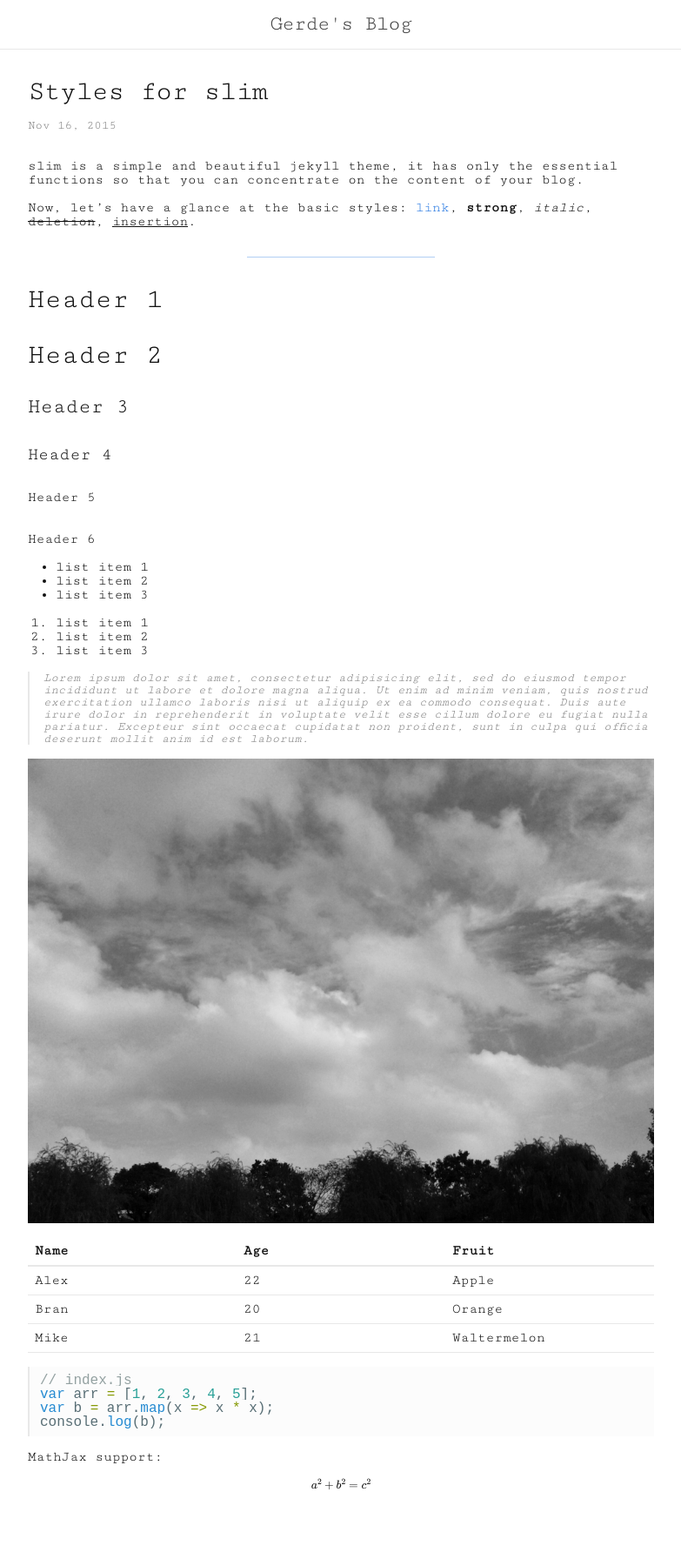
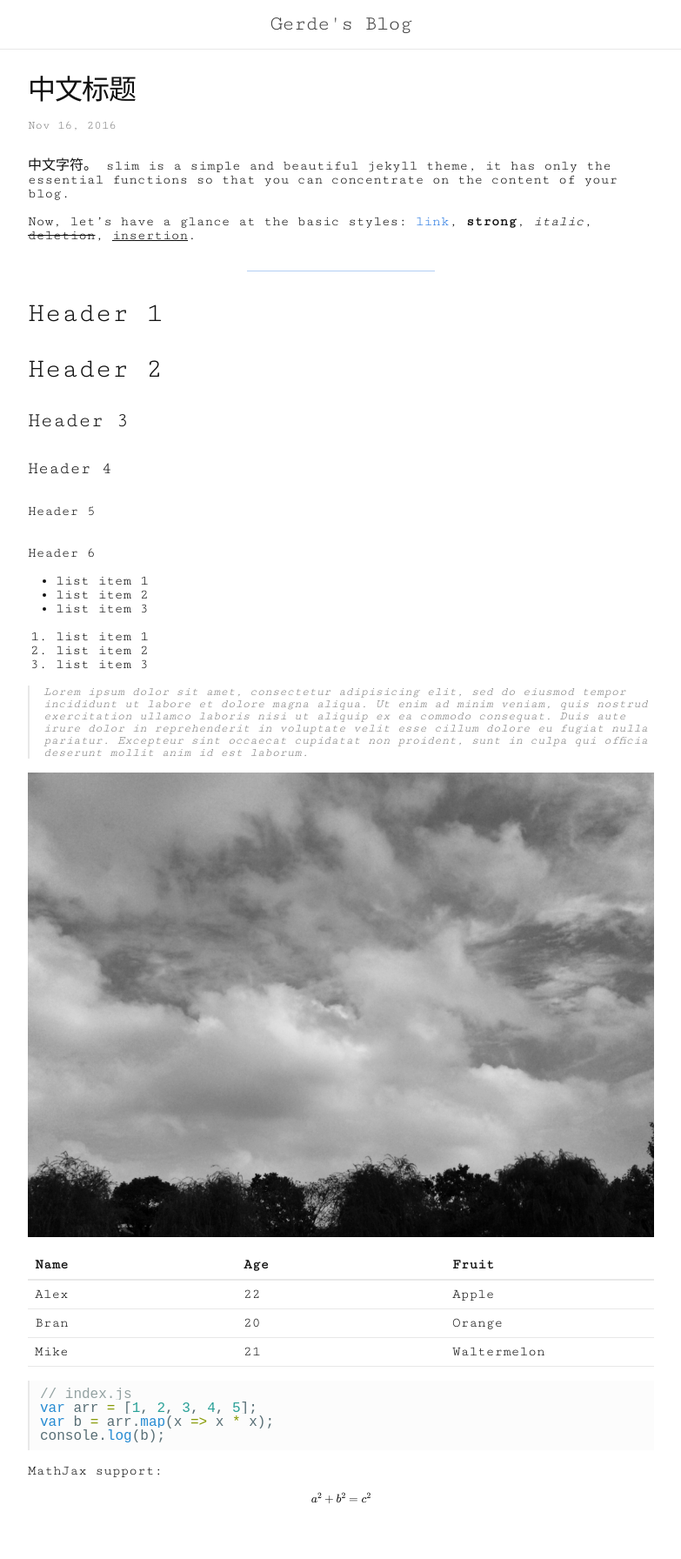
Before and after one commit to Gerde/gerde.github.io, a Jekyll site: the page built from _posts/2015-11-16-styles-for-slim.md, in a window 1280 px wide. Shown: the whole page at 87% size, without its empty margins (248-1031 px from the left). Built offline with Jekyll 4.4.1, drawn with Linux system fonts in a browser that asks for light colours; formulas are drawn with MathJax 3.

Commit message:
chinese testing

```diff
--- a/_posts/2015-11-16-styles-for-slim.md
+++ b/_posts/2015-11-16-styles-for-slim.md
@@ -1,9 +1,10 @@
 ---
 layout: post
-title:  Styles for slim
-date:   2015-11-16  00:00:00
+title:  中文标题
+date:   2016-11-16  00:00:00
 ---
 
+中文字符。
 slim is a simple and beautiful jekyll theme, it has only the essential functions
 so that you can concentrate on the content of your blog.
 
```
